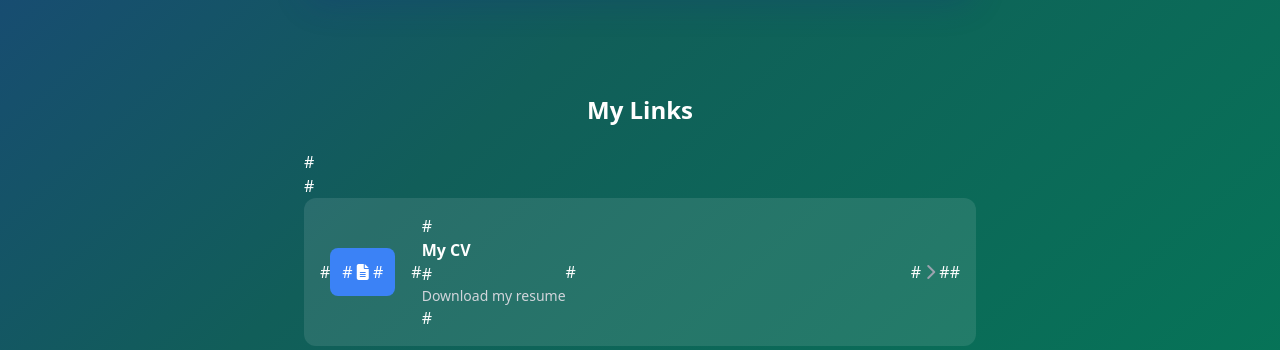
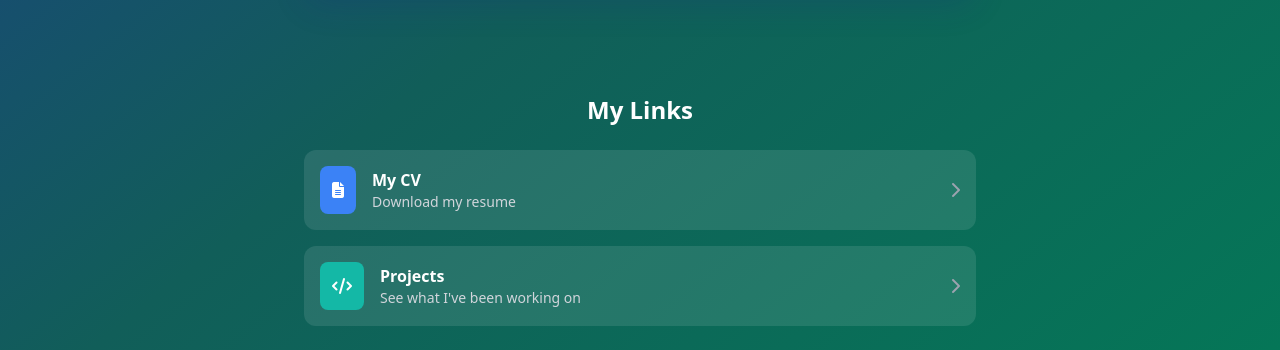
Before and after one commit to Lijiale-coding/person-web, a website: page src/index.html in a window 1280 px wide. Shown: the part 600-950 px from the top of the page. Drawn offline with nearby package versions, Linux system fonts and the light colour scheme.

Commit message:
Update index.html

```diff
--- a/src/index.html
+++ b/src/index.html
@@ -97,20 +97,20 @@
 
             <div class="space-y-4">
                 <!-- CV Link -->
-#                <a href="cv.html" class="block">
-#                    <div class="link-card bg-white bg-opacity-10 rounded-xl p-4 flex items-center hover:bg-opacity-20">
-#                        <div class="bg-blue-500 p-3 rounded-lg mr-4">
-#                            <i class="fas fa-file-alt text-white"></i>
-#                        </div>
-#                        <div>
-#                            <h3 class="font-semibold">My CV</h3>
-#                            <p class="text-sm text-gray-300">Download my resume</p>
-#                        </div>
-#                        <div class="ml-auto">
-#                            <i class="fas fa-chevron-right text-gray-400"></i>
-#                        </div>
-#                   </div>
-#                </a>
+               <a href="cv.html" class="block">
+                   <div class="link-card bg-white bg-opacity-10 rounded-xl p-4 flex items-center hover:bg-opacity-20">
+                        <div class="bg-blue-500 p-3 rounded-lg mr-4">
+                            <i class="fas fa-file-alt text-white"></i>
+                        </div>
+                        <div>
+                            <h3 class="font-semibold">My CV</h3>
+                            <p class="text-sm text-gray-300">Download my resume</p>
+                        </div>
+                        <div class="ml-auto">
+                            <i class="fas fa-chevron-right text-gray-400"></i>
+                        </div>
+                   </div>
+                </a>
 
                 <!-- Projects Link -->
                 <a href="project.html" class="block">
```
